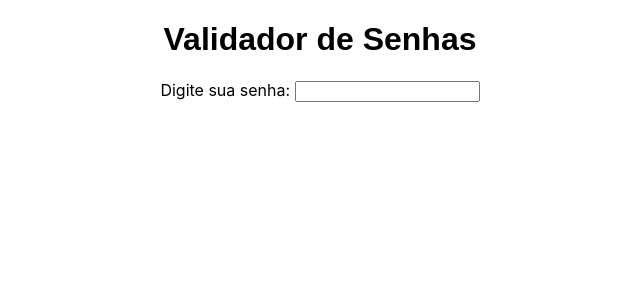
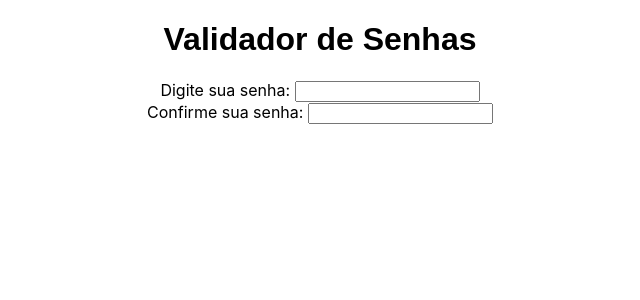
Before and after one commit to klebermkardel/validador-senhas, a React (Create React App) app: page / in a window 1280 px wide. Shown: the top 300 px of the page, without its empty margins (320-960 px from the left). Built offline with nearby package versions, Linux system fonts and the light colour scheme.

Commit message:
Adiciona componente: Cria componente 'ConfirmPasswordInput' para ser o input de confirmação de senha

```diff
--- /dev/null
+++ b/src/components/Form/ConfirmPasswordInput.js
@@ -0,0 +1,18 @@
+import React from 'react';
+
+const ConfirmPasswordInput = ({value, onChange, disabled}) => {
+    return (
+        <div>
+            <label htmlFor="confirmPassword">Confirme sua senha: </label>
+            <input
+                type="password"
+                id="confirmPassword"
+                value={value}
+                onChange={onChange}
+                disabled={disabled}
+            />
+        </div>
+    )
+}
+
+export default ConfirmPasswordInput;
--- a/src/components/Form/Form.js
+++ b/src/components/Form/Form.js
@@ -1,10 +1,14 @@
 import React from 'react';
 import PasswordInput from './PasswordInput';
+import ConfirmPasswordInput from './ConfirmPasswordInput';
 
 
 const Form = () => {
   return (
-    <PasswordInput />
+    <form>
+        <PasswordInput />
+        <ConfirmPasswordInput />
+    </form>
   )
 };
 
```
